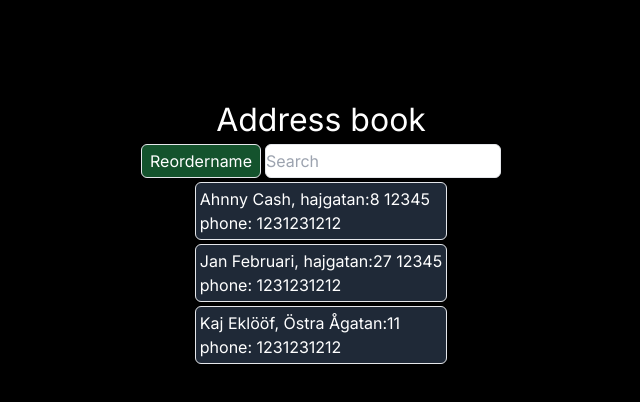
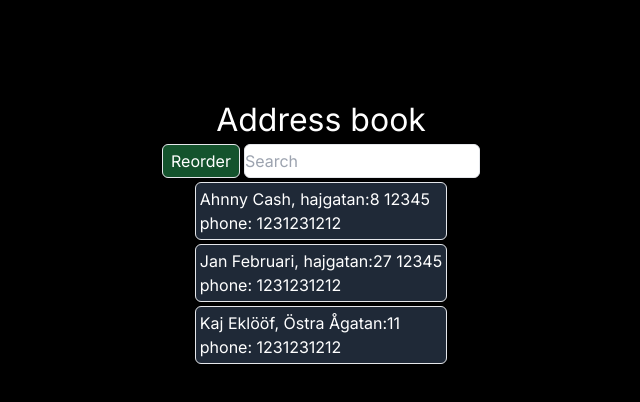
Before and after one commit to lukas-laas/address-book, a Next.js app: page / in a window 1280 px wide. Shown: the top 402 px of the page, without its empty margins (319-959 px from the left). Built offline with nearby package versions, Linux system fonts and the light colour scheme.

Commit message:
fix: typo

```diff
--- a/src/components/addressList/addressList.tsx
+++ b/src/components/addressList/addressList.tsx
@@ -25,7 +25,7 @@ export default function AddressList({
           className="border px-2 py-1 rounded-md bg-green-900"
           onClick={() => setOrder(order == ascending ? descending : ascending)}
         >
-          Reordername
+          Reorder
         </button>
         <input type="text" placeholder="Search" className="rounded-md border" />
       </div>
```
